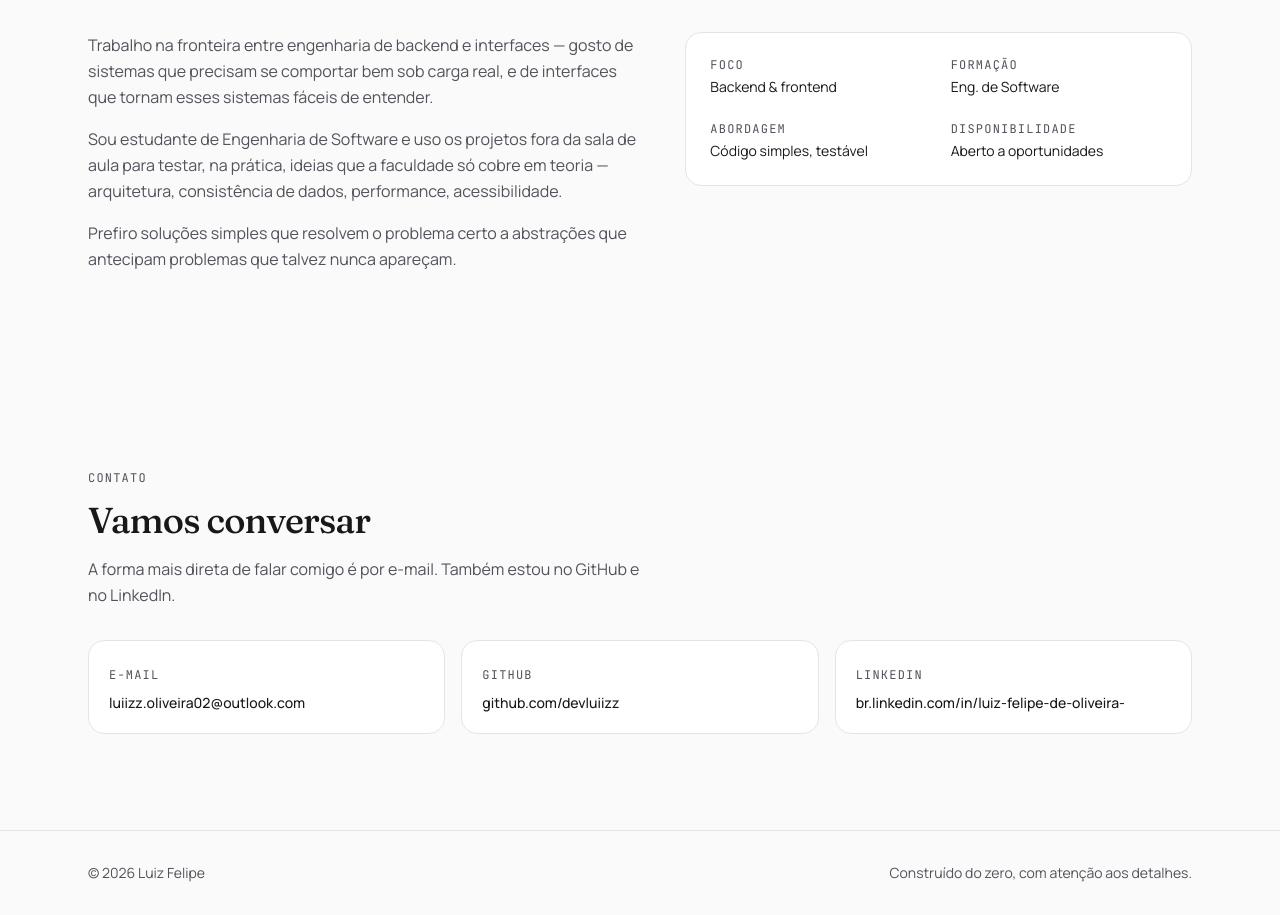
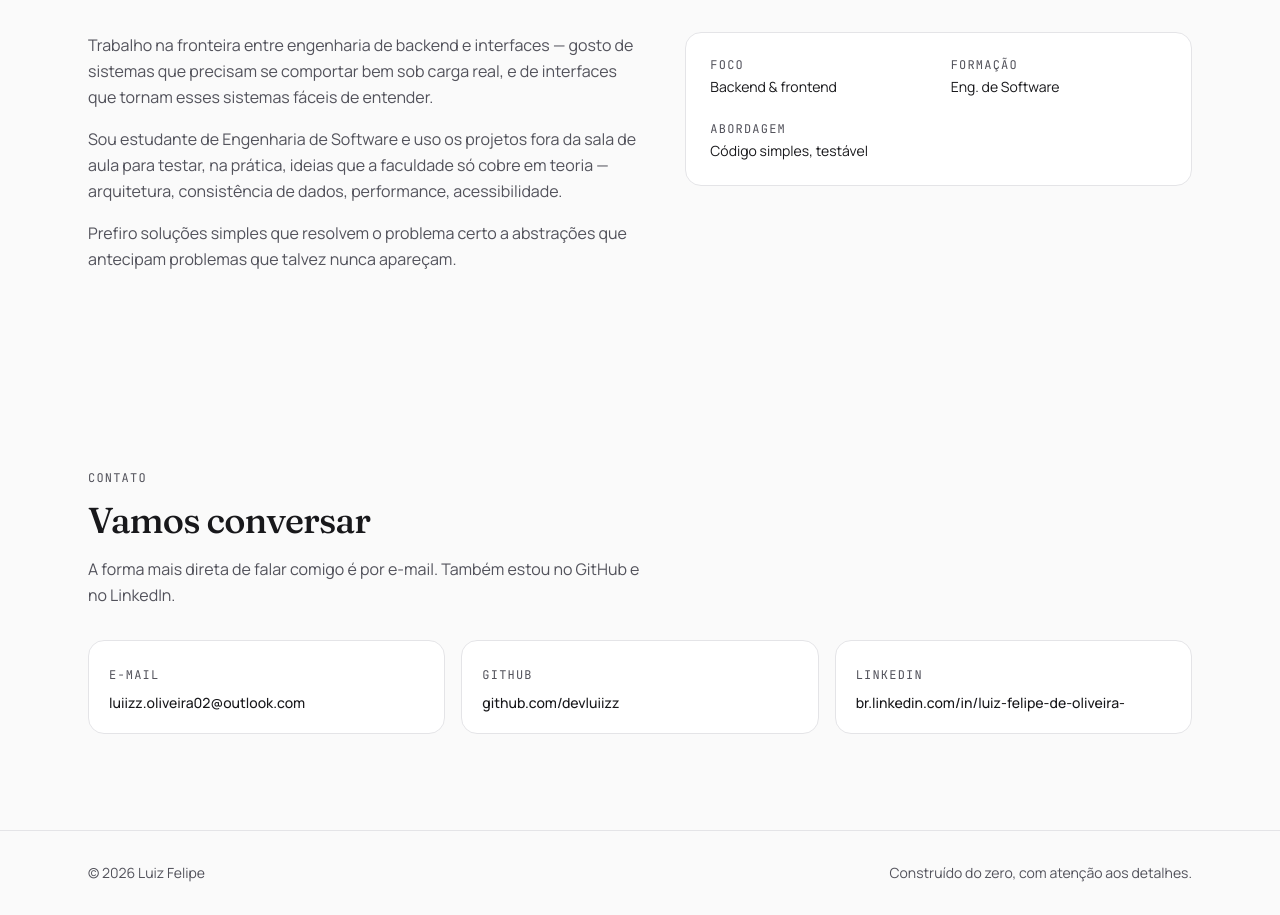
Before and after one commit to devluiizz/devluiizz-portifolio, a Next.js app: page / in a window 1280 px wide. Shown: the part 2540-3455 px from the top of the page. Built offline with nearby package versions, Linux system fonts and the light colour scheme.

Commit message:
content: remove unconfirmed availability claim from About

```diff
--- a/src/components/About.tsx
+++ b/src/components/About.tsx
@@ -60,12 +60,6 @@ export function About() {
               </dt>
               <dd className="mt-1 text-sm text-text">Código simples, testável</dd>
             </div>
-            <div>
-              <dt className="font-mono text-xs uppercase tracking-widest text-text-muted">
-                Disponibilidade
-              </dt>
-              <dd className="mt-1 text-sm text-text">Aberto a oportunidades</dd>
-            </div>
           </dl>
         </Reveal>
       </div>
```
